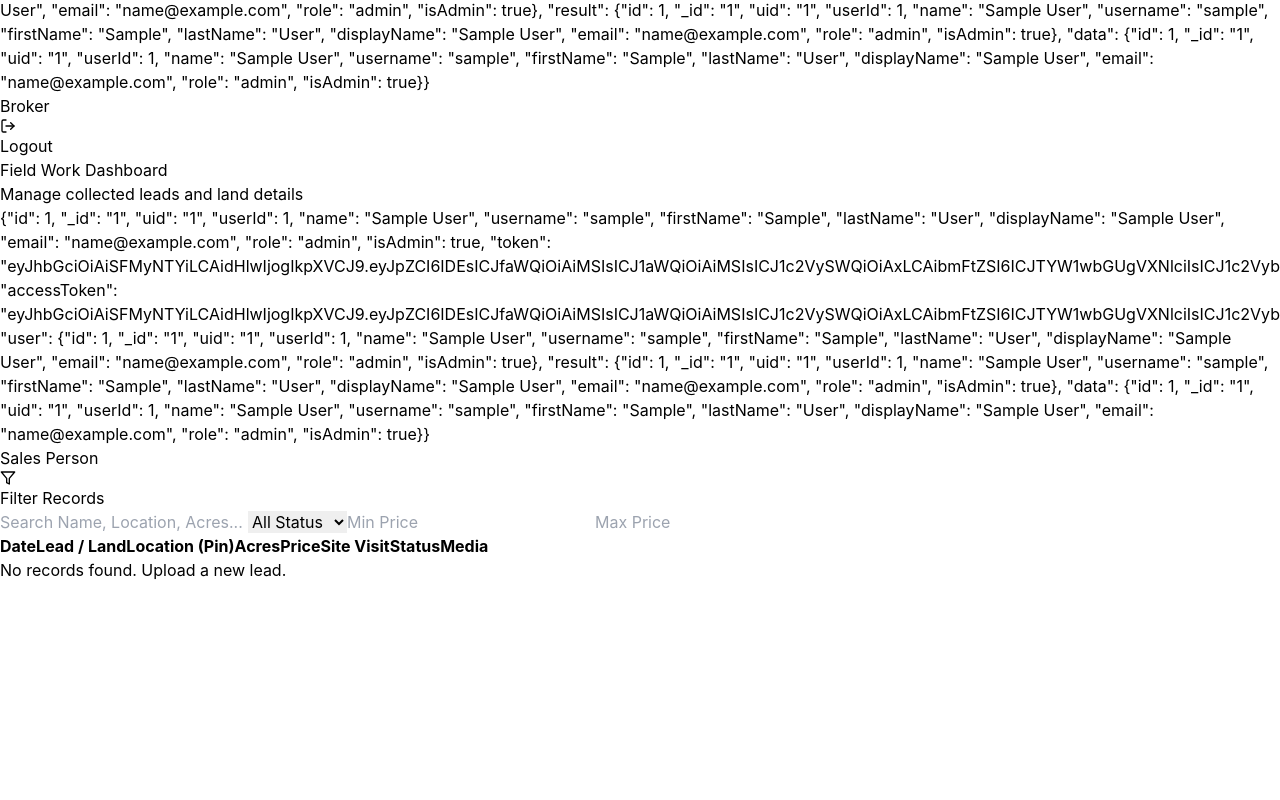
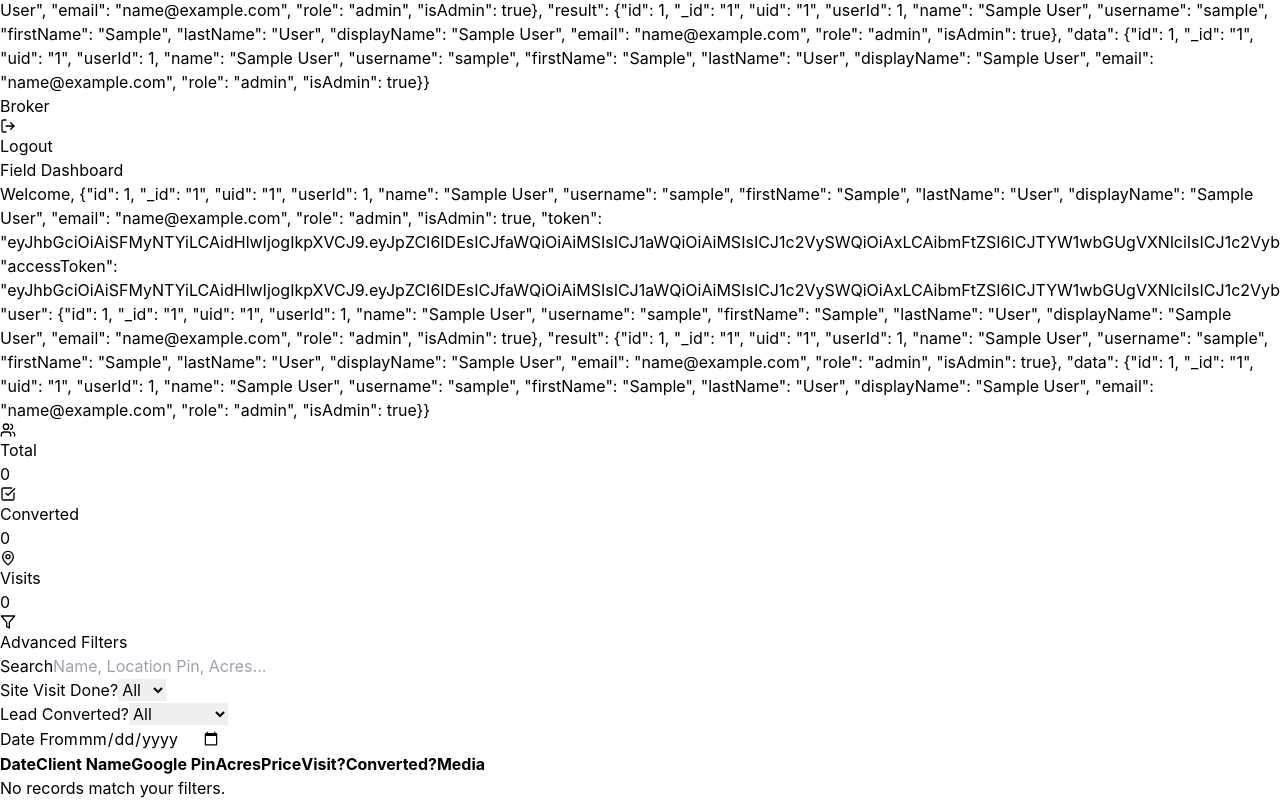
Before and after one commit to sammetauniverse/sameera-broker-frontend, a React (Vite) app: page /leads in a window 1280 px wide. Shown: the part 238-1038 px from the top of the page. Before the commit the page ends 820 px from the top, so only its background shows below. Built offline with nearby package versions, Linux system fonts and the light colour scheme; sample sign-in values are in the browser's storage.

Commit message:
Add advanced filters, stats summary, and google map links

```diff
--- a/src/pages/Leads.jsx
+++ b/src/pages/Leads.jsx
@@ -2,33 +2,43 @@ import { useState, useEffect } from 'react';
 import { useNavigate } from 'react-router-dom';
 import Layout from '../components/Layout';
 import AddLeadModal from '../components/AddLeadModal';
-import { Filter, MapPin, Calendar, IndianRupee, Plus, CheckCircle, FileVideo, FileText } from 'lucide-react';
+import {
+  Filter, MapPin, Calendar, IndianRupee, Plus,
+  CheckCircle, XCircle, FileText, Image as ImageIcon,
+  TrendingUp, Users, CheckSquare
+} from 'lucide-react';
 
 export default function Leads() {
   const navigate = useNavigate();
   const currentUser = localStorage.getItem('currentUser');
   const SHARED_KEY = 'SHARED_LEADS_DB';
 
-  // Redirect
   useEffect(() => { if (!currentUser) navigate('/'); }, [currentUser, navigate]);
 
-  // Load Data
   const [leads, setLeads] = useState(() => {
     const saved = localStorage.getItem(SHARED_KEY);
     return saved ? JSON.parse(saved) : [];
   });
 
   const [isModalOpen, setIsModalOpen] = useState(false);
-  const [filters, setFilters] = useState({ search: '', minPrice: '', maxPrice: '', status: 'All' });
 
-  // Listen for Sidebar "Add Lead" click
+  // --- ENHANCED FILTERS ---
+  const [filters, setFilters] = useState({
+    search: '',
+    status: 'All',
+    siteVisit: 'All', // New
+    converted: 'All', // New
+    dateFrom: '',     // New
+    dateTo: ''        // New
+  });
+
+  // Listen for Sidebar Add Lead
   useEffect(() => {
     const openModal = () => setIsModalOpen(true);
     window.addEventListener('OPEN_ADD_LEAD', openModal);
     return () => window.removeEventListener('OPEN_ADD_LEAD', openModal);
   }, []);
 
-  // Save Data
   useEffect(() => {
     localStorage.setItem(SHARED_KEY, JSON.stringify(leads));
   }, [leads]);
@@ -42,88 +52,200 @@ export default function Leads() {
     setLeads([newLead, ...leads]);
   };
 
-  // Filter Logic
+  // --- ADVANCED FILTER LOGIC ---
   const filteredLeads = leads.filter(lead => {
     const search = filters.search.toLowerCase();
-    const matchSearch = lead.name.toLowerCase().includes(search) || lead.googlePin.toLowerCase().includes(search) || lead.acres.toLowerCase().includes(search);
+
+    // 1. Search Text
+    const matchSearch = !search ||
+      lead.name.toLowerCase().includes(search) ||
+      lead.googlePin.toLowerCase().includes(search) ||
+      lead.acres.toLowerCase().includes(search);
+
+    // 2. Dropdowns
     const matchStatus = filters.status === 'All' || lead.status === filters.status;
-    return matchSearch && matchStatus;
+    const matchSiteVisit = filters.siteVisit === 'All' ||
+      (filters.siteVisit === 'Yes' ? lead.siteVisitDone : !lead.siteVisitDone);
+    const matchConverted = filters.converted === 'All' ||
+      (filters.converted === 'Yes' ? lead.isConverted : !lead.isConverted);
+
+    // 3. Date Range
+    const matchDate = (!filters.dateFrom || lead.date >= filters.dateFrom) &&
+                      (!filters.dateTo || lead.date <= filters.dateTo);
+
+    return matchSearch && matchStatus && matchSiteVisit && matchConverted && matchDate;
   });
+
+  // --- STATS SUMMARY ---
+  const stats = {
+    total: leads.length,
+    converted: leads.filter(l => l.isConverted).length,
+    siteVisits: leads.filter(l => l.siteVisitDone).length
+  };
 
   return (
     <Layout>
       <div className="max-w-7xl mx-auto space-y-6">
 
-        {/* Profile & Welcome Header */}
-        <div className="flex justify-between items-end">
+        {/* Header & Stats */}
+        <div className="flex flex-col md:flex-row gap-4 justify-between items-end">
           <div>
-            <h1 className="text-3xl font-bold text-gray-900">Field Work Dashboard</h1>
-            <p className="text-gray-500 mt-1">Manage collected leads and land details</p>
+            <h1 className="text-3xl font-bold text-gray-900">Field Dashboard</h1>
+            <p className="text-gray-500 mt-1">Welcome, {currentUser}</p>
           </div>
-          <div className="text-right hidden md:block">
-            <p className="text-sm font-bold text-gray-900">{currentUser}</p>
-            <p className="text-xs text-gray-500">Sales Person</p>
+
+          {/* Quick Stats Cards */}
+          <div className="flex gap-3">
+            <div className="bg-white px-4 py-2 rounded-xl border border-gray-200 shadow-sm flex items-center gap-3">
+              <div className="p-2 bg-indigo-50 text-indigo-600 rounded-lg"><Users size={16}/></div>
+              <div><p className="text-xs text-gray-500 font-bold uppercase">Total</p><p className="font-bold text-lg leading-none">{stats.total}</p></div>
+            </div>
+            <div className="bg-white px-4 py-2 rounded-xl border border-gray-200 shadow-sm flex items-center gap-3">
+              <div className="p-2 bg-green-50 text-green-600 rounded-lg"><CheckSquare size={16}/></div>
+              <div><p className="text-xs text-gray-500 font-bold uppercase">Converted</p><p className="font-bold text-lg leading-none">{stats.converted}</p></div>
+            </div>
+            <div className="bg-white px-4 py-2 rounded-xl border border-gray-200 shadow-sm flex items-center gap-3">
+              <div className="p-2 bg-orange-50 text-orange-600 rounded-lg"><MapPin size={16}/></div>
+              <div><p className="text-xs text-gray-500 font-bold uppercase">Visits</p><p className="font-bold text-lg leading-none">{stats.siteVisits}</p></div>
+            </div>
           </div>
         </div>
 
-        {/* Filters */}
-        <div className="bg-white p-5 rounded-xl border border-gray-200 shadow-sm grid grid-cols-1 md:grid-cols-4 gap-4">
-          <div className="md:col-span-4 flex items-center gap-2 font-bold text-gray-700 text-sm border-b pb-2 mb-2">
-            <Filter size={16} /> Filter Records
-          </div>
-          <input placeholder="Search Name, Location, Acres..." className="p-2.5 border rounded-lg text-sm" value={filters.search} onChange={e => setFilters({...filters, search: e.target.value})} />
-          <select className="p-2.5 border rounded-lg text-sm bg-white" value={filters.status} onChange={e => setFilters({...filters, status: e.target.value})}>
-            <option value="All">All Status</option><option>New</option><option>Contacted</option><option>Converted</option>
-          </select>
-          <input type="number" placeholder="Min Price" className="p-2.5 border rounded-lg text-sm" />
-          <input type="number" placeholder="Max Price" className="p-2.5 border rounded-lg text-sm" />
+        {/* --- ADVANCED FILTERS BAR --- */}
+        <div className="bg-white p-5 rounded-xl border border-gray-200 shadow-sm space-y-4">
+          <div className="flex items-center gap-2 font-bold text-gray-700 text-sm border-b pb-2">
+            <Filter size={16} /> Advanced Filters
           </div>
 
-        {/* Table */}
+          <div className="grid grid-cols-1 md:grid-cols-5 gap-4">
+            {/* Search */}
+            <div className="md:col-span-2">
+              <label className="block text-xs font-bold text-gray-400 mb-1">Search</label>
+              <input
+                placeholder="Name, Location Pin, Acres..."
+                className="w-full p-2 border rounded-lg text-sm focus:ring-2 focus:ring-indigo-500"
+                value={filters.search}
+                onChange={e => setFilters({...filters, search: e.target.value})}
+              />
+            </div>
+
+            {/* Site Visit Filter */}
+            <div>
+              <label className="block text-xs font-bold text-gray-400 mb-1">Site Visit Done?</label>
+              <select
+                className="w-full p-2 border rounded-lg text-sm bg-white"
+                value={filters.siteVisit}
+                onChange={e => setFilters({...filters, siteVisit: e.target.value})}
+              >
+                <option value="All">All</option>
+                <option value="Yes">Yes</option>
+                <option value="No">No</option>
+              </select>
+            </div>
+
+            {/* Converted Filter */}
+            <div>
+              <label className="block text-xs font-bold text-gray-400 mb-1">Lead Converted?</label>
+              <select
+                className="w-full p-2 border rounded-lg text-sm bg-white"
+                value={filters.converted}
+                onChange={e => setFilters({...filters, converted: e.target.value})}
+              >
+                <option value="All">All</option>
+                <option value="Yes">Converted</option>
+                <option value="No">Not Yet</option>
+              </select>
+            </div>
+
+            {/* Date Range */}
+            <div>
+              <label className="block text-xs font-bold text-gray-400 mb-1">Date From</label>
+              <input
+                type="date"
+                className="w-full p-2 border rounded-lg text-sm"
+                value={filters.dateFrom}
+                onChange={e => setFilters({...filters, dateFrom: e.target.value})}
+              />
+            </div>
+          </div>
+        </div>
+
+        {/* --- TABLE --- */}
         <div className="bg-white rounded-xl border border-gray-200 overflow-hidden shadow-sm">
+          <div className="overflow-x-auto">
             <table className="w-full text-left">
               <thead className="bg-gray-50 border-b border-gray-200 text-xs uppercase text-gray-500 font-bold">
                 <tr>
-                <th className="p-4">Date</th>
-                <th className="p-4">Lead / Land</th>
-                <th className="p-4">Location (Pin)</th>
+                  <th className="p-4 whitespace-nowrap">Date</th>
+                  <th className="p-4">Client Name</th>
+                  <th className="p-4">Google Pin</th>
                   <th className="p-4">Acres</th>
                   <th className="p-4">Price</th>
-                <th className="p-4">Site Visit</th>
-                <th className="p-4">Status</th>
-                <th className="p-4">Media</th>
+                  <th className="p-4 text-center">Visit?</th>
+                  <th className="p-4 text-center">Converted?</th>
+                  <th className="p-4 text-center">Media</th>
                 </tr>
               </thead>
               <tbody className="divide-y divide-gray-100">
                 {filteredLeads.length > 0 ? filteredLeads.map(lead => (
                   <tr key={lead.id} className="hover:bg-gray-50 transition-colors">
-                  <td className="p-4 text-gray-500 text-sm whitespace-nowrap"><Calendar size={14} className="inline mr-1"/> {lead.date}</td>
+                    <td className="p-4 text-gray-500 text-sm whitespace-nowrap font-mono">{lead.date}</td>
                     <td className="p-4 font-medium text-gray-900">{lead.name}</td>
-                  <td className="p-4 text-indigo-600 text-sm truncate max-w-[150px]">
-                    <MapPin size={14} className="inline mr-1"/> {lead.googlePin}
+
+                    {/* Clickable Google Pin */}
+                    <td className="p-4 text-sm">
+                      <a href={lead.googlePin.startsWith('http') ? lead.googlePin : `https://maps.google.com/?q=${lead.googlePin}`} target="_blank" rel="noreferrer" className="flex items-center gap-1 text-indigo-600 hover:underline bg-indigo-50 px-2 py-1 rounded w-fit">
+                        <MapPin size={12} /> View Map
+                      </a>
                     </td>
+
                     <td className="p-4 font-bold text-gray-700">{lead.acres}</td>
-                  <td className="p-4 text-sm">₹ {Number(lead.price).toLocaleString()}</td>
+                    <td className="p-4 text-sm font-medium">₹ {Number(lead.price).toLocaleString()}</td>
+
+                    {/* Site Visit Status */}
                     <td className="p-4 text-center">
-                    {lead.siteVisitDone ? <CheckCircle size={18} className="text-green-500 mx-auto"/> : <span className="text-gray-300 text-xs">-</span>}
+                      {lead.siteVisitDone ?
+                        <span className="inline-flex items-center gap-1 px-2 py-1 rounded-full bg-green-50 text-green-700 text-xs font-bold border border-green-100">
+                          <CheckCircle size={12}/> Yes
+                        </span> :
+                        <span className="inline-flex items-center gap-1 px-2 py-1 rounded-full bg-gray-100 text-gray-500 text-xs font-bold">
+                          <XCircle size={12}/> No
+                        </span>
+                      }
                     </td>
-                  <td className="p-4">
-                    <span className={`px-2 py-1 rounded text-xs font-bold ${lead.status === 'Converted' ? 'bg-green-100 text-green-700' : 'bg-blue-50 text-blue-700'}`}>
-                      {lead.status}
+
+                    {/* Converted Status */}
+                    <td className="p-4 text-center">
+                      {lead.isConverted ?
+                        <span className="inline-flex items-center gap-1 px-2 py-1 rounded-full bg-purple-50 text-purple-700 text-xs font-bold border border-purple-100">
+                          <TrendingUp size={12}/> Won
+                        </span> :
+                        <span className="text-gray-400 text-xs">-</span>
+                      }
+                    </td>
+
+                    {/* Media Files */}
+                    <td className="p-4 text-center">
+                      {lead.hasFiles ? (
+                        <div className="group relative inline-block">
+                          <span className="flex items-center justify-center gap-1 text-xs bg-gray-100 px-2 py-1 rounded border text-gray-600 cursor-help">
+                            <ImageIcon size={12}/> {lead.files.length}
                           </span>
-                  </td>
-                  <td className="p-4">
-                    {lead.hasFiles ?
-                      <span className="flex items-center gap-1 text-xs bg-gray-100 px-2 py-1 rounded border text-gray-600"><FileVideo size={12}/> {lead.files.length}</span>
-                      : <span className="text-gray-300">-</span>
-                    }
+                          {/* Tooltip listing files */}
+                          <div className="absolute right-full top-0 mr-2 hidden group-hover:block bg-gray-800 text-white text-xs rounded p-2 z-20 whitespace-nowrap shadow-xl">
+                            <p className="font-bold border-b border-gray-600 pb-1 mb-1">Attached Files:</p>
+                            {lead.files.map((f, i) => <div key={i}>{f}</div>)}
+                          </div>
+                        </div>
+                      ) : <span className="text-gray-300">-</span>}
                     </td>
                   </tr>
                 )) : (
-                <tr><td colSpan="8" className="p-12 text-center text-gray-500">No records found. Upload a new lead.</td></tr>
+                  <tr><td colSpan="8" className="p-12 text-center text-gray-500">No records match your filters.</td></tr>
                 )}
               </tbody>
             </table>
+          </div>
         </div>
 
         <AddLeadModal isOpen={isModalOpen} onClose={() => setIsModalOpen(false)} onSave={handleSaveLead} />
```
Lines whose indentation alone changed are shown as unchanged.
